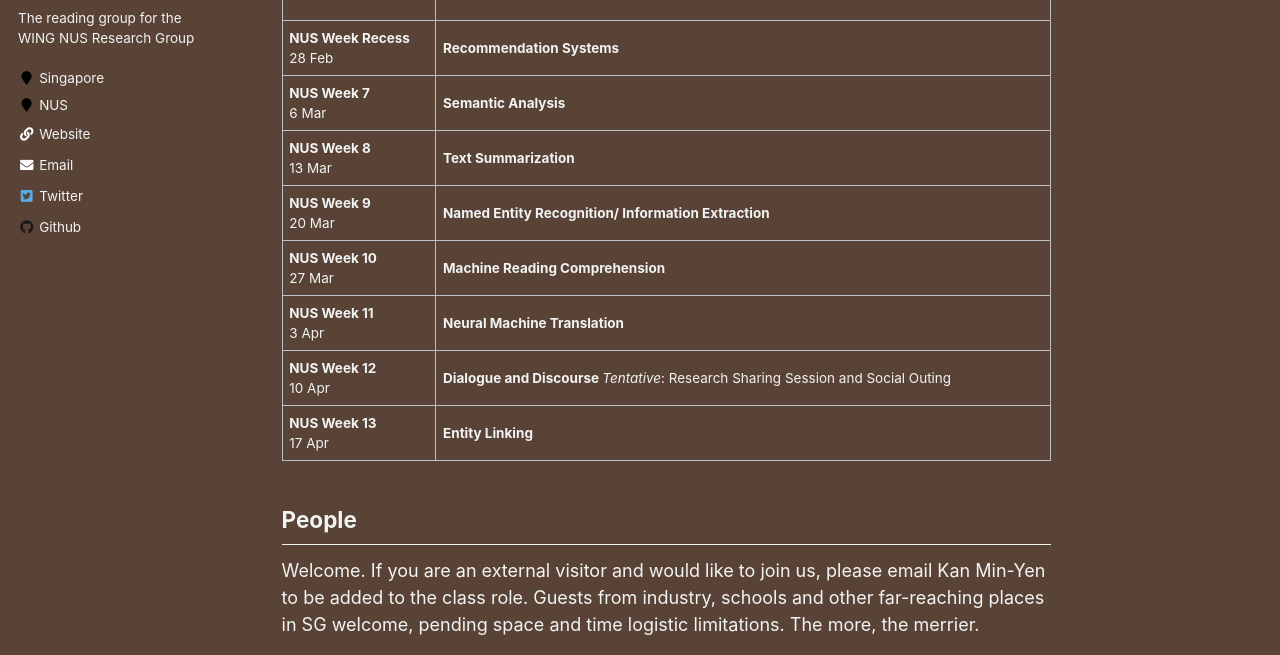
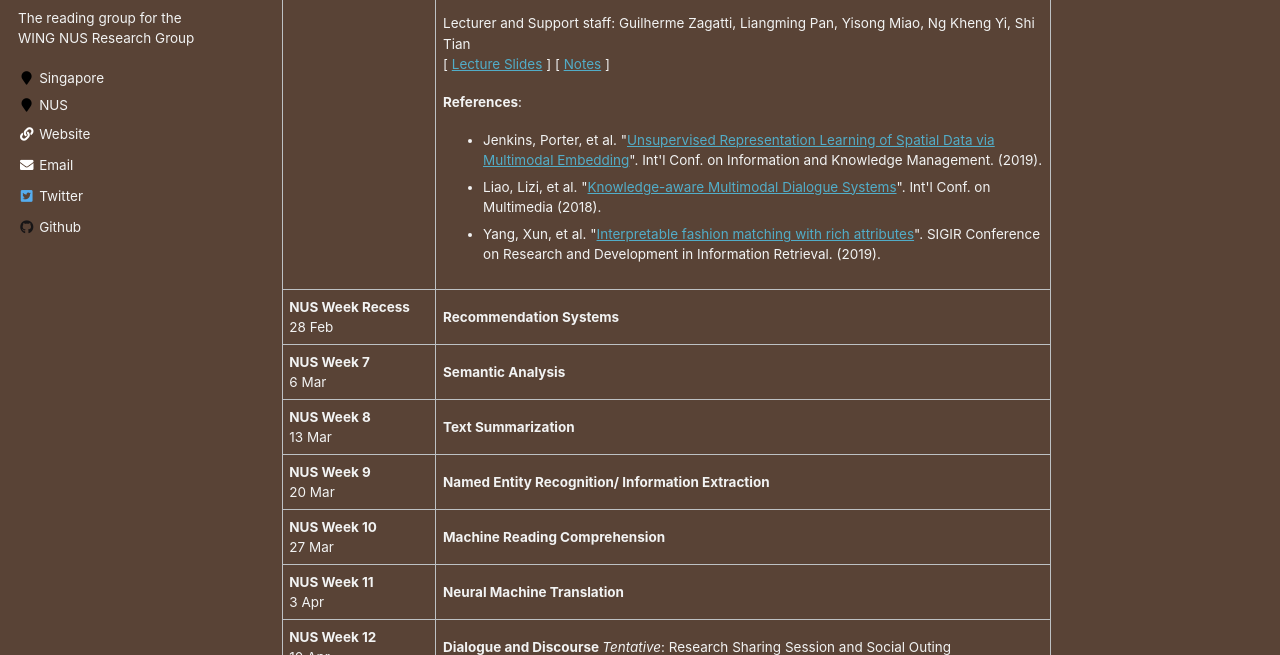
Before and after one commit to WING-NUS/cs6101, a Jekyll site: the page built from _pages/about.md, in a window 1280 px wide and 900 px high, scrolled down 2094 px, cut to the strip 245-900 px from the top of the window. Built offline with Jekyll 4.4.1, drawn with Linux system fonts in a browser that asks for light colours.

Commit message:
Update Week 6 Description

```diff
--- a/_pages/about.md
+++ b/_pages/about.md
@@ -85,6 +85,18 @@ Canceled due to logistic constraints imposed by nCov-1<br/>
   </strong>
   <p>
 <iframe width="560" height="315" src="https://www.youtube.com/embed/wazbhv91pRs" frameborder="0" allow="autoplay; encrypted-media" allowfullscreen></iframe>
+  </p>
+  <p>
+    Lecturer and Support staff: Guilherme Zagatti, Liangming Pan, Yisong Miao, Ng Kheng Yi, Shi Tian<br/>
+    [ <a href="https://docs.google.com/presentation/d/1SuNDu3qfpSIv3vjVuYASZaJcOi_F0nwt95b0DUYEoRk">Lecture Slides</a> ]
+    [ <a href="https://docs.google.com/document/d/1gWiy_JghmNA68ayJAawQtJc64k1kUFnkkhTPyXsa22w">Notes</a> ]
+  </p>
+  <p><strong>References</strong>:
+  <ul>
+    <li> Jenkins, Porter, et al. "<a href="https://dl.acm.org/doi/10.1145/3357384.3358001">Unsupervised Representation Learning of Spatial Data via Multimodal Embedding</a>". Int'l Conf. on Information and Knowledge Management. (2019). </li>
+    <li> Liao, Lizi, et al. "<a href="https://dl.acm.org/doi/10.1145/3240508.3240605">Knowledge-aware Multimodal Dialogue Systems</a>". Int'l Conf. on Multimedia (2018). </li>
+    <li> Yang, Xun, et al. "<a href="https://dl.acm.org/doi/10.1145/3331184.3331242">Interpretable fashion matching with rich attributes</a>". SIGIR Conference on Research and Development in Information Retrieval. (2019). </li>
+  </ul>
   </p>
   </td>
 </tr>
```
